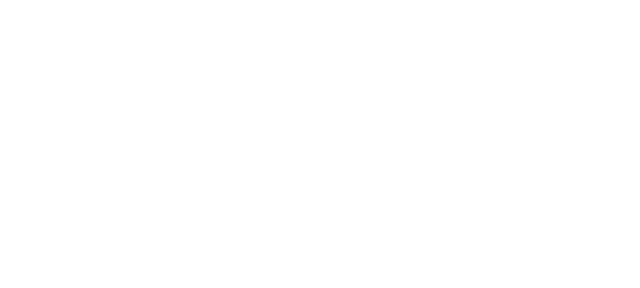
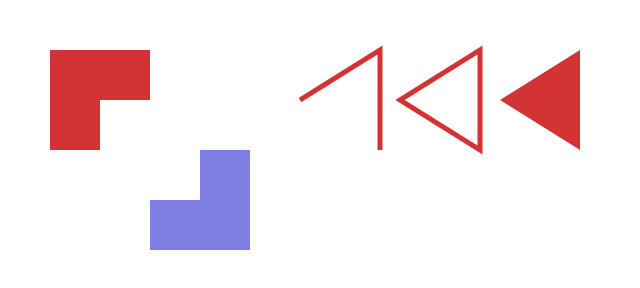
Before and after one commit to uinone/canvas-trip, a plain HTML site: page basic/index.html in a window 1280 px wide. Shown: the whole page, without its empty margins (0-640 px from the left). Drawn offline with Linux system fonts and the light colour scheme.

Commit message:
[Add] add Rectangle and Line content to <basic>

```diff
--- /dev/null
+++ b/basic/Rectangle.js
@@ -0,0 +1,19 @@
+export class Rectangle {
+  constructor(ctx, x, y, width, height, color) {
+    this.ctx = ctx;
+    this.x = x;
+    this.y = y;
+    this.width = width;
+    this.height = height;
+    this.color = color;
+  }
+
+  draw() {
+    this.ctx.fillStyle = this.color;
+    this.ctx.fillRect(this.x, this.y, this.width, this.height);
+  }
+
+  static clear(ctx, x, y, width, height) {
+    ctx.clearRect(x, y, width, height);
+  }
+}
--- a/basic/app.js
+++ b/basic/app.js
@@ -0,0 +1,87 @@
+import { Rectangle } from "./Rectangle.js";
+
+class App {
+  constructor() {
+    // canvas 요소 생성
+    this.canvas = document.createElement("canvas");
+
+    // canvas 요소로부터 2d context 얻기
+    this.ctx = this.canvas.getContext("2d");
+
+    // html에 생성한 canvas를 넣기
+    document.body.appendChild(this.canvas);
+
+    // 화면 사이즈 설정
+    window.addEventListener("resize", this.resize.bind(this), false);
+    this.resize();
+  }
+
+  resize() {
+    // 레티나 디스플레이에서 선명하게 보이기 위해 canvas의 크기를 body의 두배씩으로 잡는다.
+    this.stageWidth = document.body.clientWidth;
+    this.stageHeight = document.body.clientHeight;
+
+    this.canvas.width = this.stageWidth * 2;
+    this.canvas.height = this.stageHeight * 2;
+    this.ctx.scale(2, 2);
+  }
+
+  // 직사각형 그리기
+  drawRect(x, y, width, height) {
+    const firstRect = new Rectangle(
+      this.ctx,
+      x,
+      y,
+      width,
+      height,
+      "rgba(200, 0, 0, 0.8)"
+    );
+
+    const secondRect = new Rectangle(
+      this.ctx,
+      x + width,
+      y + height,
+      width,
+      height,
+      "rgba(0, 0, 200, 0.5)"
+    );
+
+    firstRect.draw();
+    secondRect.draw();
+    Rectangle.clear(this.ctx, x + width / 2, y + height / 2, width, height);
+  }
+
+  drawLine() {
+    this.ctx.lineWidth = 5;
+    this.ctx.strokeStyle = "rgba(200, 0, 0, 0.8)";
+    this.ctx.fillStyle = "rgba(200, 0, 0, 0.8)";
+
+    // Stroke without closePath method
+    this.ctx.beginPath();
+    this.ctx.moveTo(300, 100);
+    this.ctx.lineTo(380, 50);
+    this.ctx.lineTo(380, 150);
+    this.ctx.stroke();
+
+    // Stroke with closePath method
+    this.ctx.beginPath();
+    this.ctx.moveTo(400, 100);
+    this.ctx.lineTo(480, 50);
+    this.ctx.lineTo(480, 150);
+    this.ctx.closePath();
+    this.ctx.stroke();
+
+    // Fill method
+    this.ctx.beginPath();
+    this.ctx.moveTo(500, 100);
+    this.ctx.lineTo(580, 50);
+    this.ctx.lineTo(580, 150);
+    this.ctx.fill(); // closePath method called before fill inner area
+  }
+}
+
+window.onload = () => {
+  const app = new App();
+  app.drawRect(50, 50, 100, 100);
+  app.drawLine();
+};
--- a/basic/index.html
+++ b/basic/index.html
@@ -8,6 +8,6 @@
     <title>Canvas Basic</title>
   </head>
   <body>
-    <script src="app.js"></script>
+    <script type="module" src="app.js"></script>
   </body>
 </html>
--- a/basic/style.css
+++ b/basic/style.css
@@ -0,0 +1,146 @@
+/* http://meyerweb.com/eric/tools/css/reset/
+   v2.0 | 20110126
+   License: none (public domain)
+*/
+
+html,
+body,
+div,
+span,
+applet,
+object,
+iframe,
+h1,
+h2,
+h3,
+h4,
+h5,
+h6,
+p,
+blockquote,
+pre,
+a,
+abbr,
+acronym,
+address,
+big,
+cite,
+code,
+del,
+dfn,
+em,
+img,
+ins,
+kbd,
+q,
+s,
+samp,
+small,
+strike,
+strong,
+sub,
+sup,
+tt,
+var,
+b,
+u,
+i,
+center,
+dl,
+dt,
+dd,
+ol,
+ul,
+li,
+fieldset,
+form,
+label,
+legend,
+table,
+caption,
+tbody,
+tfoot,
+thead,
+tr,
+th,
+td,
+article,
+aside,
+canvas,
+details,
+embed,
+figure,
+figcaption,
+footer,
+header,
+hgroup,
+menu,
+nav,
+output,
+ruby,
+section,
+summary,
+time,
+mark,
+audio,
+video {
+  margin: 0;
+  padding: 0;
+  border: 0;
+  font-size: 100%;
+  font: inherit;
+  vertical-align: baseline;
+}
+/* HTML5 display-role reset for older browsers */
+article,
+aside,
+details,
+figcaption,
+figure,
+footer,
+header,
+hgroup,
+menu,
+nav,
+section {
+  display: block;
+}
+body {
+  line-height: 1;
+}
+ol,
+ul {
+  list-style: none;
+}
+blockquote,
+q {
+  quotes: none;
+}
+blockquote:before,
+blockquote:after,
+q:before,
+q:after {
+  content: "";
+  content: none;
+}
+table {
+  border-collapse: collapse;
+  border-spacing: 0;
+}
+
+/* Canvas reset */
+html {
+  width: 100%;
+  height: 100%;
+}
+
+body {
+  width: 100%;
+  height: 100%;
+  overflow: hidden;
+}
+
+canvas {
+  width: 100%;
+  height: 100%;
+}
```
Also changed, not shown: 1 other file.
